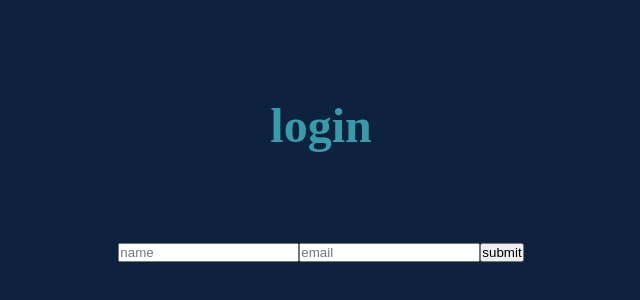
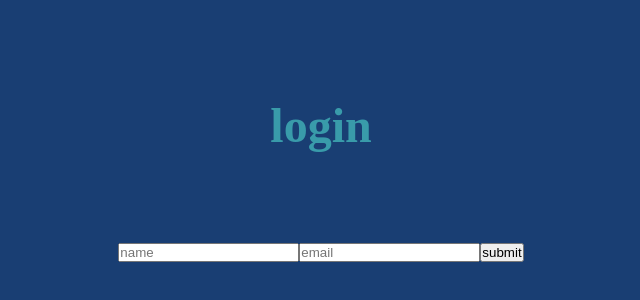
Before and after one commit to mhdalihoria/TekkenTactician---Admin-Panel, a React (Vite) app in the folder frontend - AP/: page /login in a window 1280 px wide. Shown: the part 220-520 px from the top of the page, without its empty margins (319-959 px from the left). Built offline with nearby package versions, Linux system fonts and the light colour scheme.

Commit message:
changing bg

```diff
--- a/frontend - AP/src/layouts/LoginLayout.tsx
+++ b/frontend - AP/src/layouts/LoginLayout.tsx
@@ -2,7 +2,7 @@ import { Box, styled } from "@mui/material";
 import { Outlet, useLocation } from "react-router-dom";
 
 const LoginLayoutContainer = styled(Box)(({ theme }) => ({
-  background: theme.palette.primary.main,
+  background: theme.palette.primary.dark,
   minHeight: "100vh",
   minWidth: "100vw",
 
```
